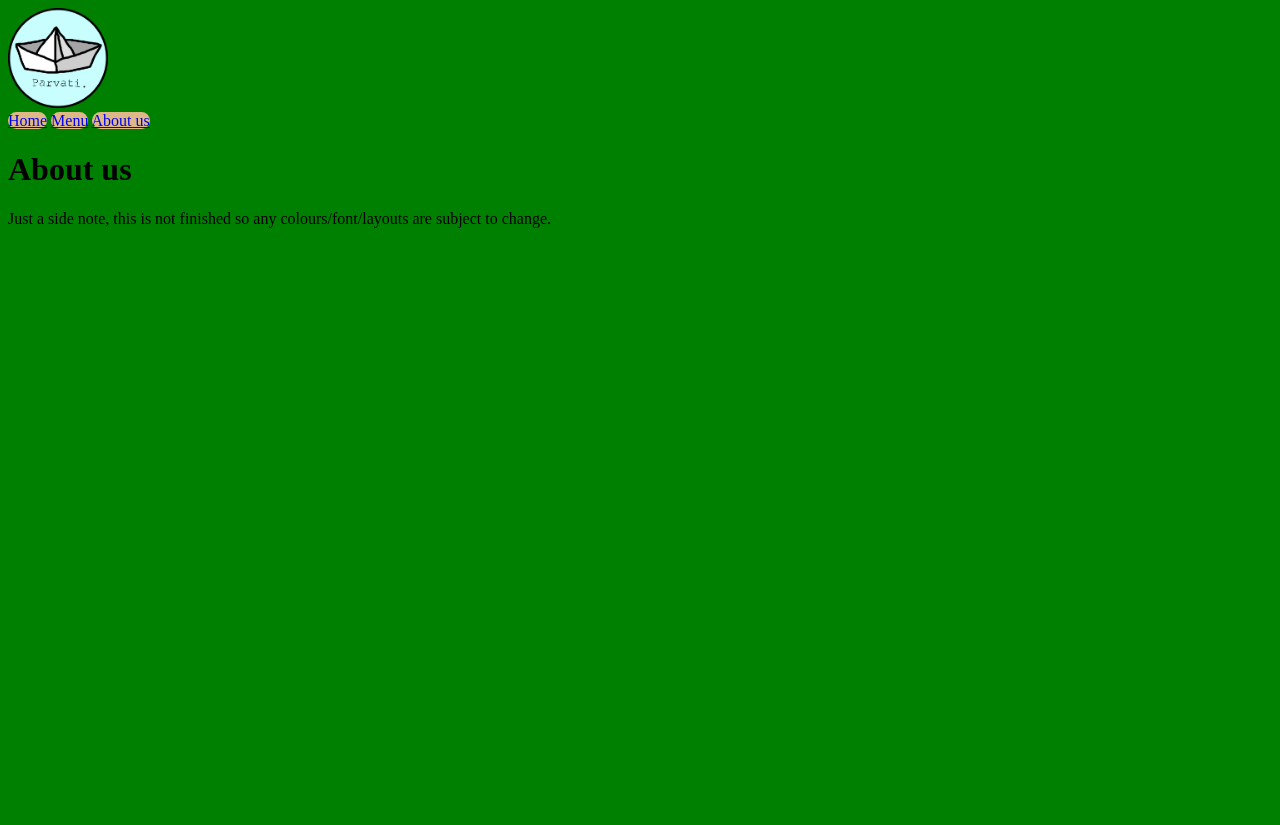
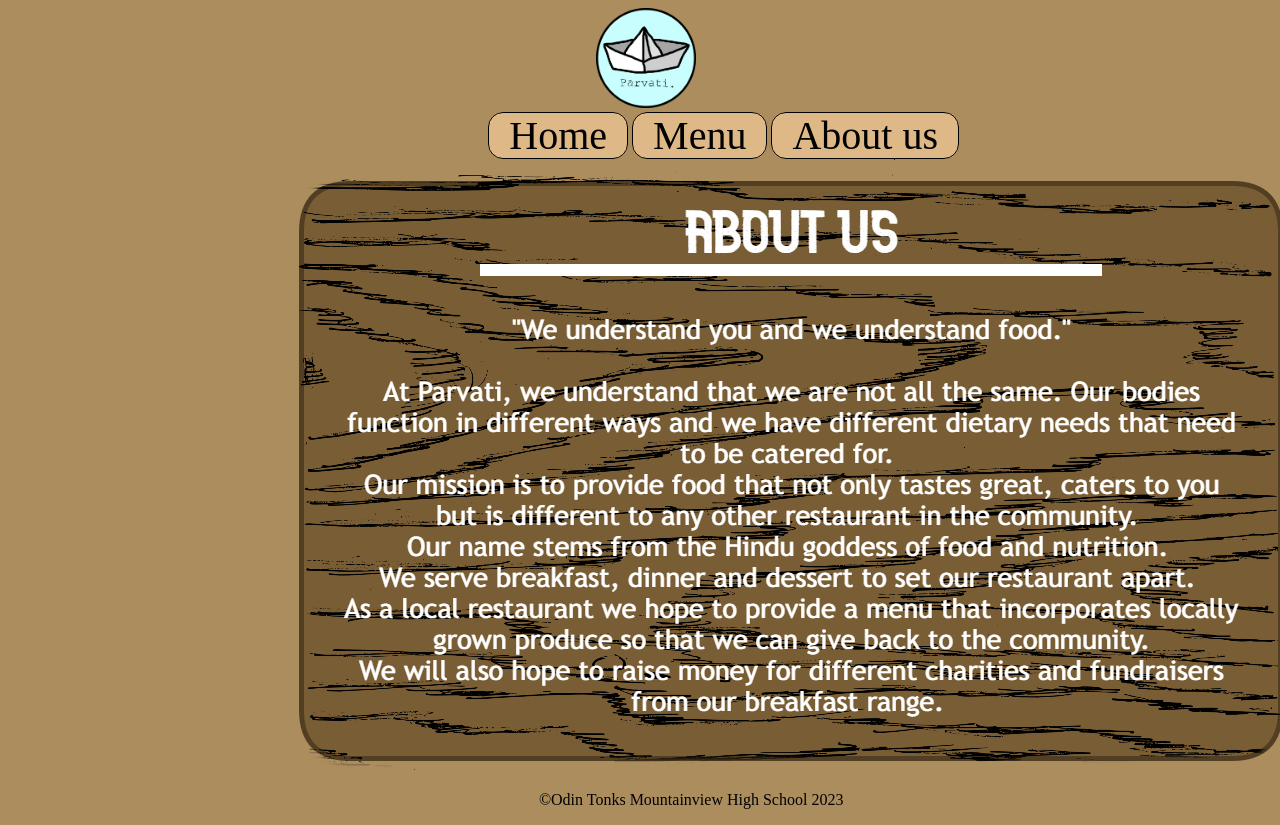
Before and after one commit to Mountainview-High-School/parvati-website-Hugh-Hutt, a plain HTML site: page aboutus.html in a window 1280 px wide. Before the commit the page ends 800 px from the top, so only its background shows below. Drawn offline with Linux system fonts and the light colour scheme.

Commit message:
added footer

```diff
--- a/aboutus.html
+++ b/aboutus.html
@@ -1,15 +1,10 @@
 <!DOCTYPE html>
     <html lang="en">
-        <img src="boat.png">
+        <img src="boat.png" id="boat_icon">
     <header>
         <head>
-
-            <style>
-
-            </style>
             <link rel="stylesheet" href="styles.css">
         </head>
-        <a id="logo" href="index.html"></a>
         <nav>
             <a href="index.html">Home</a>
             <a href="menu.html">Menu</a>
@@ -17,11 +12,9 @@
         </nav>
     </header>
     <body>
-        <h1>About us</h1>
-        <h3>
-        </h3>
+        <img src="Parvati text image.png" id="text">
     </body>
     <footer>
-        <p>Just a side note, this is not finished so any colours/font/layouts are subject to change.</p>
+<p>&copy;Odin Tonks Mountainview High School 2023</p>
     </footer>
 </html>
--- a/styles.css
+++ b/styles.css
@@ -1,15 +1,45 @@
 html{
-    background-color: green;
+    background-color: rgb(172, 141, 94);
 }
 a{
     background-color: burlywood;
     border-radius: 15px;
+    text-decoration: none;
+    color: black;
+    border: 1px solid black;
+    padding-left: 0.5em;
+    padding-right: 0.5em;
+    font-size: 250%;
 }
 img{
     height: 100px;
     width: 100px;
 }
 #menu{
-    height: 300px;
-    width: 200px;
+    height: 1021px;
+    width: 704px;
+    margin-left: 32%;
+    margin-top: 10px;
 }
+#background_image{
+    width: 80%;
+    height: auto;
+    margin-left: 10%;
+    margin-top: 10px;
+}
+nav{
+    margin-left: 38%;
+}
+#boat_icon{
+    height: 100px;
+    width: 100px;
+    margin-left: 46.5%;
+}
+#text{
+    height: 612px;
+    width: 984px;
+    margin-left: 23%;
+}
+footer{
+    margin-left: 42%;
+}
```
Also changed, not shown: Parvati text image.png (added), menu parvati.jpg (added), 1 other file.
